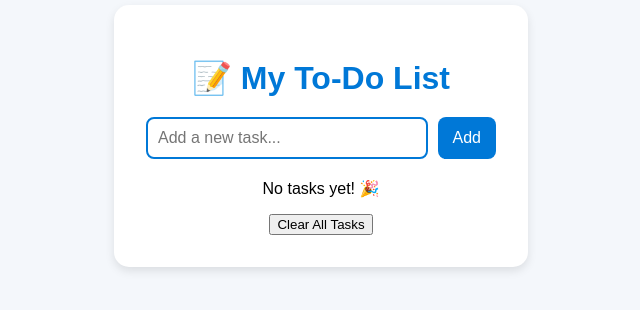
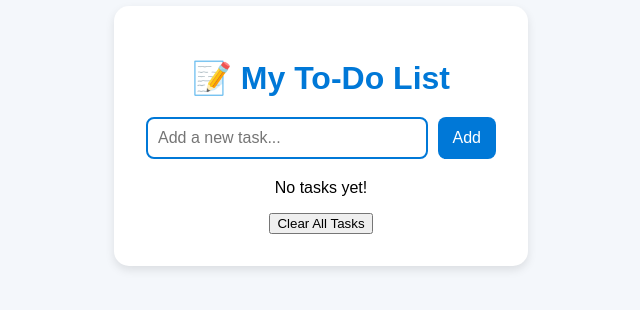
Before and after one commit to mabuhay87/todo-app, a plain HTML site: page index.html in a window 1280 px wide. Shown: the part 264-574 px from the top of the page, 319-959 px from the left. Drawn offline with Linux system fonts and the light colour scheme.

Commit message:
Update index.html

```diff
--- a/index.html
+++ b/index.html
@@ -16,7 +16,7 @@
       </div>
 
       <ul id="taskList"></ul>
-      <p id="emptyMessage">No tasks yet! 🎉</p>
+      <p id="emptyMessage">No tasks yet! </p>
       <button id="clearAllBtn">Clear All Tasks</button>
     </div>
 
```
